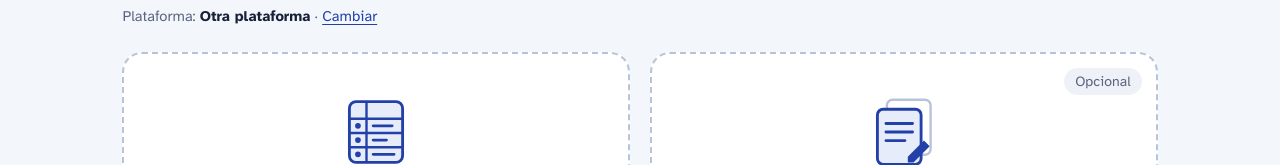
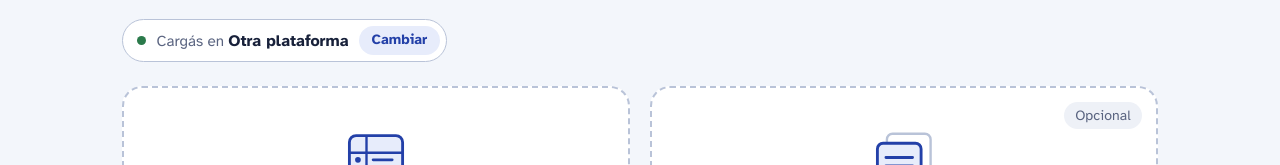
Before and after one commit to Paulosecundario/juicios-en-limpio, a plain HTML site: page index.html in a window 1280 px wide. Both pictures are taken after a click on the button "Uso otra plataforma". Shown: the part 222-387 px from the top of the page. Drawn offline with nearby package versions, Linux system fonts and the light colour scheme; no server answers.

Commit message:
Add files via upload

```diff
--- a/index.html
+++ b/index.html
@@ -81,8 +81,11 @@ select,input[type=text]{background:var(--sheet);border:1px solid var(--rule);bor
 .plat .pdesc{color:var(--muted);font-size:1rem;max-width:30ch}
 .plat .pgo{margin-top:auto;color:var(--blue);font-weight:700}
 .pfoot{text-align:center}
-.platchip{font-size:.92rem !important;color:var(--muted)}
-.platchip b{color:var(--ink)}
+.platchip{display:inline-flex;width:fit-content;align-self:flex-start;align-items:center;gap:10px;flex-wrap:wrap;margin-top:14px !important;padding:6px 6px 6px 14px;border:1px solid var(--rule-strong);background:var(--sheet);border-radius:999px;font-size:.95rem !important;color:var(--muted)}
+.platchip .pdot{width:9px;height:9px;border-radius:50%;background:var(--ok);flex:none}
+.platchip b{color:var(--ink);font-size:1rem}
+.platchip .btn{padding:4px 12px;border-radius:999px;font-size:.88rem;font-weight:600;color:var(--blue);background:var(--blue-soft);border-color:transparent}
+.platchip .btn:hover{border-color:var(--blue)}
 .tiles{display:grid;grid-template-columns:repeat(2,minmax(0,1fr));gap:20px}
 @media (max-width:760px){.tiles{grid-template-columns:1fr}}
 .tile{position:relative;border:2px dashed var(--rule-strong);border-radius:20px;background:var(--sheet);padding:34px 26px 26px;min-height:320px;display:flex;flex-direction:column;align-items:center;justify-content:center;text-align:center;gap:12px;min-width:0}
@@ -314,7 +317,7 @@ dialog.ask .prow{display:flex;gap:10px;justify-content:flex-end;flex-wrap:wrap}
     <div class="hero">
       <h1>Juicios <em>en limpio</em></h1>
       <p>Subí la lista del grupo, escribí cómo le fue a cada uno como te salga, y la IA lo pasa en limpio con tu estilo.</p>
-      <p class="platchip">Plataforma: <b id="platName"></b> · <button class="link" id="platChange" type="button">Cambiar</button></p>
+      <p class="platchip"><span class="pdot" aria-hidden="true"></span><span>Cargás en <b id="platName"></b></span><button class="btn" id="platChange" type="button">Cambiar</button></p>
     </div>
 
     <div class="tiles">
```
